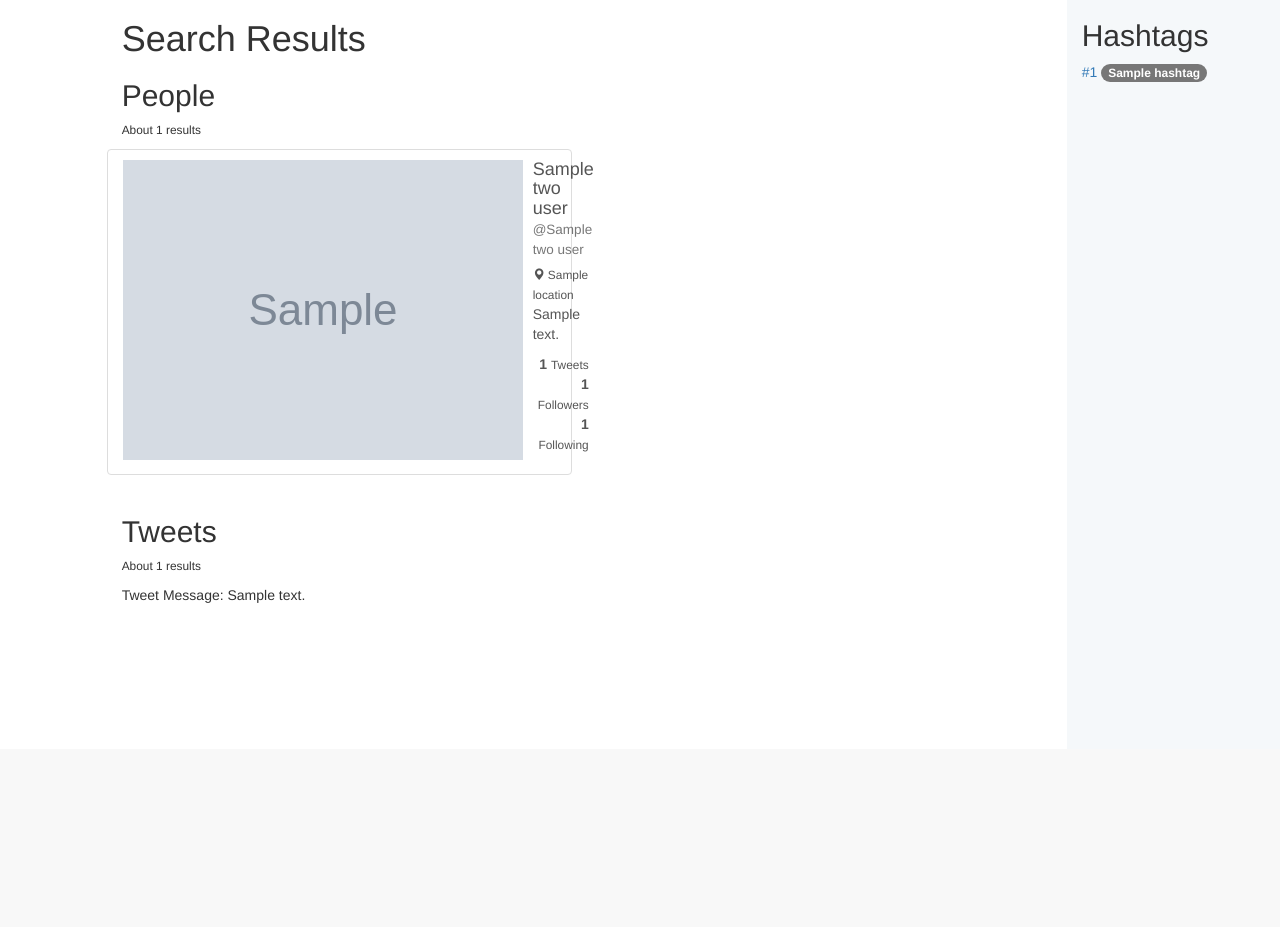
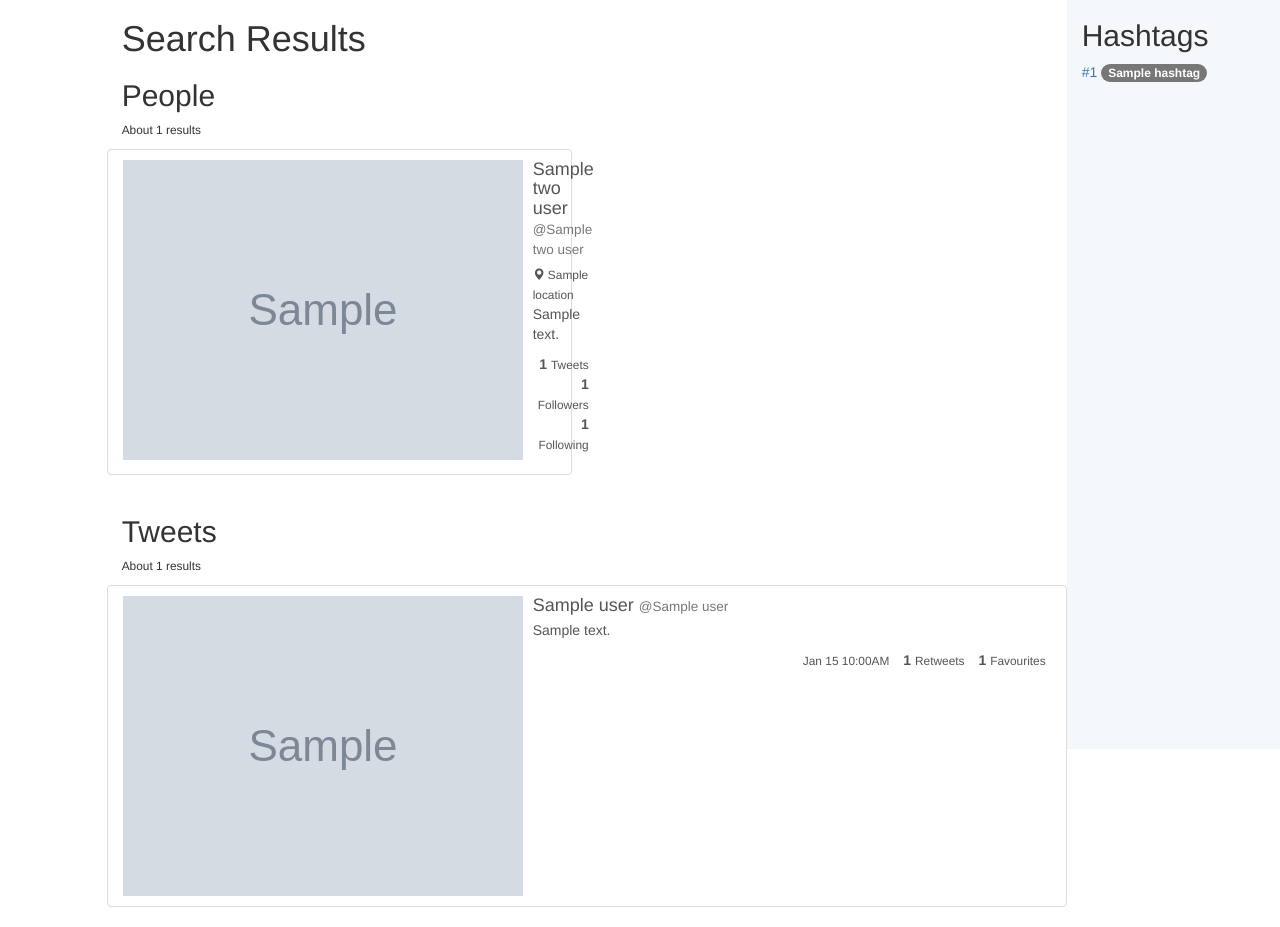
Before and after one commit to ashleyhsia0/tweegle, a Flask app: template templates/search_results.html in a window 1280 px wide. Shown: the part 51-978 px from the top of the page. Before the commit the page ends 654 px from the top, so only its background shows below. Run offline with Flask 2, Linux system fonts and the light colour scheme; the template is opened without the code that fills it: most values are stand-ins (such as "Sample title", 1, 10 or a date in 2020); grey boxes marked "Sample" are stand-in pictures; some libraries are stand-ins or nearby versions.

Commit message:
Format look of search results for tweets

```diff
--- a/server.py
+++ b/server.py
@@ -7,6 +7,7 @@ import os
 import tweepy
 
 import operator
+import datetime
 
 # Set up Tweepy (Twitter API library)
 auth = tweepy.OAuthHandler(os.environ["TWITTER_CONSUMER_KEY"],
@@ -22,6 +23,15 @@ app.secret_key = "ABC123"
 
 # Raise an error for undefined variable in Jinja2, rather than failing silently
 app.jinja_env.undefined = StrictUndefined
+
+
+@app.template_filter()
+def datetimefilter(value, format='%b %d'):
+    """Convert a datetime to a different format so it can be accessible in Jinja."""
+
+    return value.strftime(format)
+
+app.jinja_env.filters['datetimefilter'] = datetimefilter
 
 
 @app.route('/')
--- a/templates/search_results.html
+++ b/templates/search_results.html
@@ -77,9 +77,26 @@
           <p class="small">
             About {{ tweet_search_results|length }} results
           </p>
-          {% for tweet in tweet_search_results %}
-            Tweet Message: {{ tweet.text }}
-          {% endfor %}
+            <div class="row">
+              {% for tweet in tweet_search_results %}
+              <div class="list-group">
+                <a href="http://twitter.com/{{ tweet.user.screen_name }}/status/{{ tweet.id_str }}" class="list-group-item">
+                  <div class="media-left">
+                    <img class="media-object" src="{{ tweet.user.profile_image_url }}" alt="{{ tweet.user.name }}'s profile picture">
+                  </div>
+                  <div class="media-body">
+                    <h4 class="media-heading">{{ tweet.user.name }} <small>&commat;{{ tweet.user.screen_name }}</small></h4>
+                    {{ tweet.text }}<br>
+                    <ul class="list-inline text-right">
+                      <li><small>{{ tweet.created_at|datetimefilter("%b %d %-I:%M%p") }}</small></li>
+                      <li><b>{{ tweet.retweet_count }}</b> <small>Retweets</small></li>
+                      <li><b>{{ tweet.favorite_count }}</b> <small>Favourites</small></li>
+                    </ul>
+                  </div>
+                </a>
+              </div><!-- /.list-group -->
+            {% endfor %}
+          </div>
         {% else %}
           <p>
             No results found.
```
